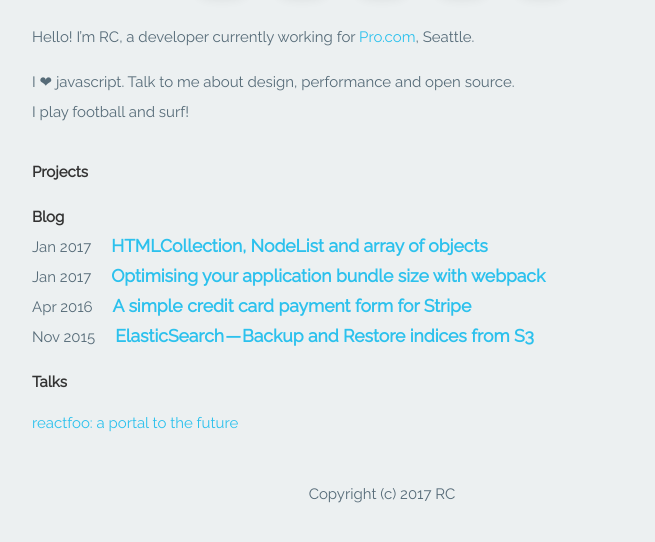
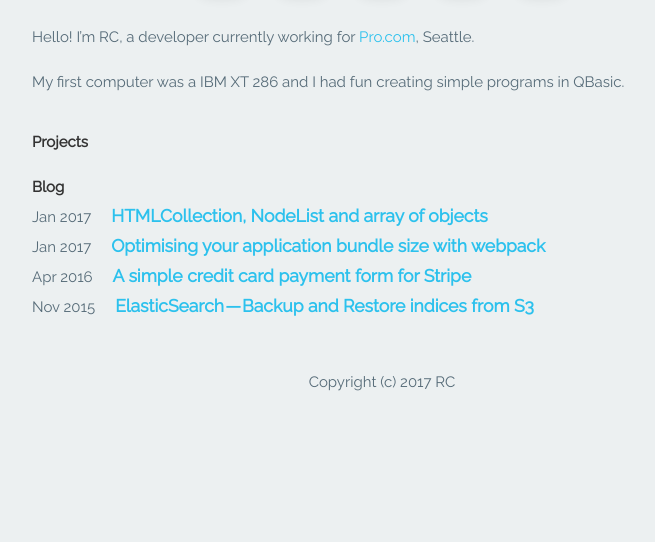
Before and after one commit to rcdexta/old_blog, a plain HTML site: page index.html in a window 1280 px wide. Shown: the part 176-718 px from the top of the page, without its empty margins (258-913 px from the left). Drawn offline with Linux system fonts and the light colour scheme.

Commit message:
Refining home page

```diff
--- a/index.html
+++ b/index.html
@@ -23,9 +23,7 @@
     <p>Hello! I’m RC, a developer currently working for <a href="https://pro.com/" target="_blank">Pro.com</a>, Seattle.</p>
     <section id="about">
       <p>
-        I ❤ javascript. Talk to me about design, performance and open source.
-        <br/>
-        I play football and surf!
+        My first computer was a IBM XT 286 and I had fun creating simple programs in QBasic.
       </p>
     </section>
     <section>
@@ -39,10 +37,6 @@
       <div class="blog"><span>Nov 2015</span> <a href="https://medium.com/@rcdexta/periodic-snapshotting-of-elasticsearch-indices-f6b6ca221a0c"><h3>ElasticSearch — Backup and Restore indices from S3</h3></a></div>
       </ul>
     </section>
-    <section id="talks">
-      <h4>Talks</h4>
-      <p><a href="https://youtu.be/ppJOhVWkmI4?t=4h54m7s">reactfoo: a portal to the future</a></p>
-    </section>
     <footer>
       <p>Copyright (c) 2017 RC</p>
     </footer>
```
